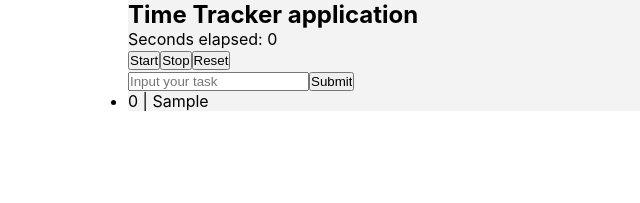
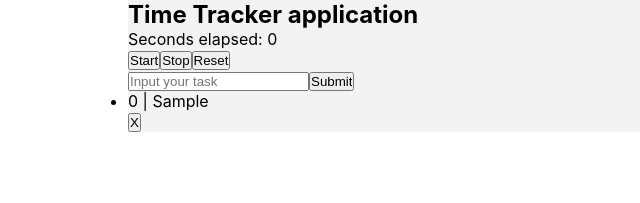
Before and after one commit to carlos-quintana/time-tracker, a React (Create React App) app: page / in a window 1280 px wide. Both pictures are taken after typing "Sample" into the empty fields and a click on the input "Submit". Shown: the top 203 px of the page, without its empty margins (0-640 px from the left). Built offline with nearby package versions, Linux system fonts and the light colour scheme.

Commit message:
Functionality to remove items from state

```diff
--- a/src/components/App.jsx
+++ b/src/components/App.jsx
@@ -61,6 +61,8 @@ export default function App() {
     localStorage.setItem('tasksList', JSON.stringify(tasksList));
   }, [tasksList])
 
+  const deleteTask = id => setTasksList(tasksList.filter(el => el.id !== id))
+
   return (
     <div>
       <h2>Time Tracker application</h2>
@@ -78,7 +80,10 @@ export default function App() {
       {/* List of tasks */}
       <ul>
         {tasksList.map((task, i) =>
+          <>
             <li key={i}>{task.duration} | {task.name}</li>
+            <button onClick={() => deleteTask(task.id)}>X</button>
+          </>
         )}
       </ul>
     </div>
```
